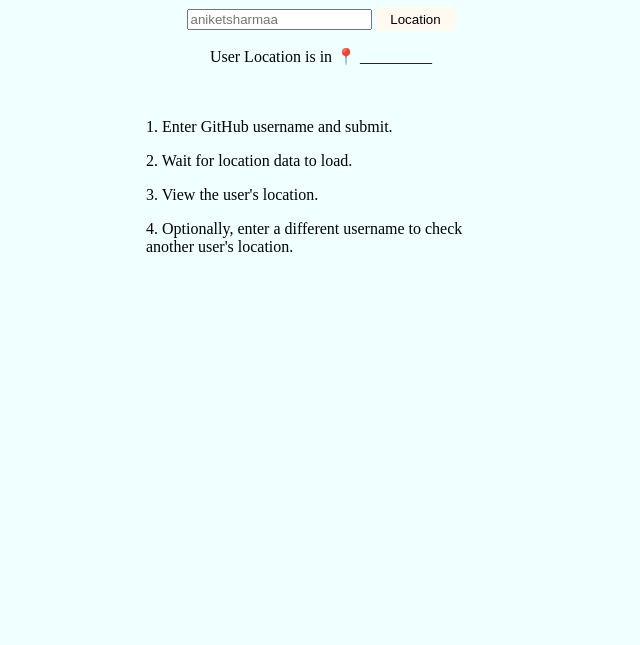
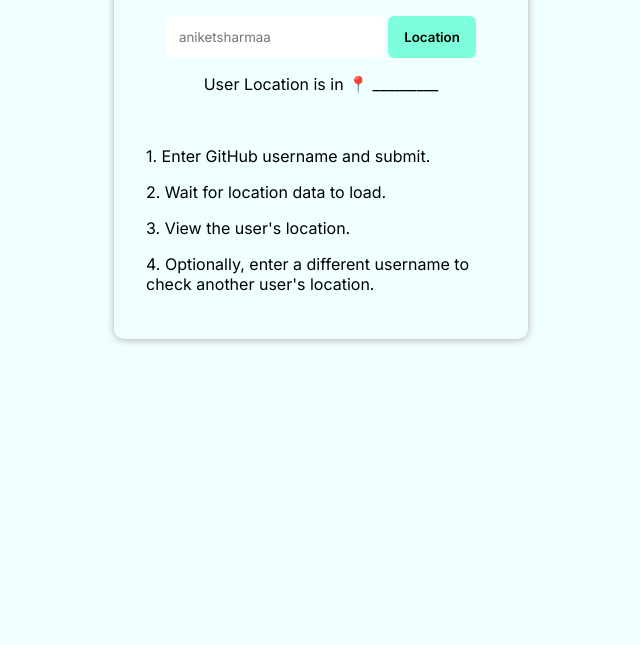
Before and after one commit to aniketsharmaa/GitLocator, a plain HTML site: page index.html in a window 1280 px wide. Shown: the part 155-800 px from the top of the page, without its empty margins (319-959 px from the left). Drawn offline with Linux system fonts and the light colour scheme.

Commit message:
New font added & minor UI change

```diff
--- a/index.html
+++ b/index.html
@@ -2,32 +2,56 @@
 <html lang="en">
   <head>
     <meta charset="UTF-8" />
-    <meta name="viewport" content="width=device-width, initial-scale=1.0" />
+    <meta
+      name="viewport"
+      content="width=device-width, initial-scale=1.0"
+    />
     <title>📍 Git Locator</title>
     <link rel="stylesheet" href="style.css" />
+    <!-- Google Font -->
+    <link rel="preconnect" href="https://fonts.googleapis.com" />
+    <link
+      rel="preconnect"
+      href="https://fonts.gstatic.com"
+      crossorigin
+    />
+    <link
+      href="https://fonts.googleapis.com/css2?family=Inter:wght@100..900&display=swap"
+      rel="stylesheet"
+    />
   </head>
+
   <body>
     <div class="main">
       <div class="mainContainer">
-        <div class="gitLocator"><h2>Git Locator!!</h2></div>
+        <div class="gitLocator">
+          <h2>Git Locator!!</h2>
+        </div>
         <div class="input">
-          <input type="" id="inputvalue" placeholder="aniketsharmaa" required />
-
+          <input
+            type="text"
+            id="inputvalue"
+            placeholder="aniketsharmaa"
+            required
+          />
           <button class="btn" onclick="getData()">Location</button>
         </div>
         <div class="main-para">
           <p class="para">
-            User Location is in 📍 <span class="locationId"> _________ </span>
+            User Location is in 📍
+            <span class="locationId"> _________ </span>
           </p>
         </div>
         <div class="instructions">
           <p>1. Enter GitHub username and submit.</p>
           <p>2. Wait for location data to load.</p>
           <p>3. View the user's location.</p>
-          <p>4. Optionally, enter a different username to check another user's location.</p>
+          <p>
+            4. Optionally, enter a different username to check another
+            user's location.
+          </p>
+        </div>
       </div>
-      </div>
-
     </div>
 
     <script src="script.js"></script>
--- a/style.css
+++ b/style.css
@@ -1,3 +1,7 @@
+* {
+  font-family: 'Inter', sans-serif;
+}
+
 body {
   margin: 0px;
   padding: 0px;
@@ -9,11 +13,10 @@ body {
   justify-content: center;
   justify-items: center;
   align-items: center;
-
 }
 .mainContainer {
-    margin-top: 30px ;
-    padding: 10px;
+  margin-top: 30px;
+  padding: 2rem;
   display: flex;
   flex-direction: column;
   justify-content: center;
@@ -21,6 +24,8 @@ body {
   /* border: rebeccapurple 2px solid ; */
   height: 400px;
   width: 350px;
+  border-radius: 10px;
+  box-shadow: 0px 1px 8px -1px #a69b9b;
 }
 .gitLocator {
   color: black;
@@ -30,21 +35,31 @@ body {
   color: black;
   border-top: 0px;
 }
+
+.input > input {
+  padding: 0.8rem;
+  border: none;
+  border-radius: 0.4rem;
+}
+
 .para {
   color: black;
 }
 
 .btn {
   /* border: 2px solid red; */
-  height: 24px;
-  width: 80px;
-  border-radius: 10%;
-  border: 2px solid black;
-  text-decoration: none;
-  border-style: none ;
-  background-color: floralwhite;
+  padding: 0.8rem 1rem;
+  border-radius: 0.4rem;
+  border-style: none;
+  cursor: pointer;
+  font-weight: 600;
+  background-color: rgb(124 255 218);
+}
 
+.btn:hover {
+  box-shadow: 0px 1px 8px -1px #a69b9b;
 }
-.instructions{
-    margin-top: 20px;
+
+.instructions {
+  margin-top: 20px;
 }
```
